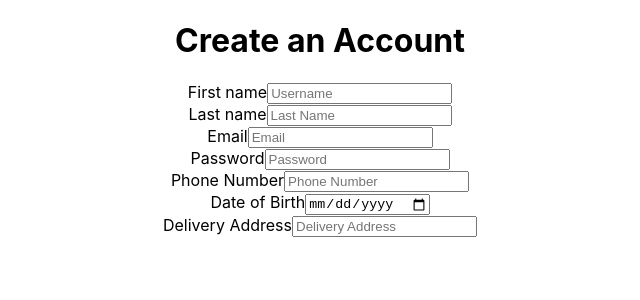
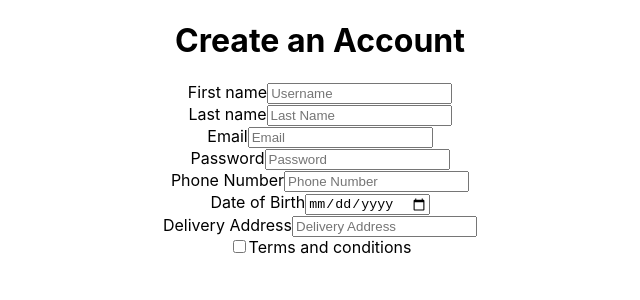
Before and after one commit to MazhaiTech/mfc-app, a React (Create React App) app in the folder client/: page / in a window 1280 px wide. Shown: the top 300 px of the page, without its empty margins (320-960 px from the left). Built offline with nearby package versions, Linux system fonts and the light colour scheme.

Commit message:
added the terms and condition in the register page

```diff
--- a/client/src/Login.js
+++ b/client/src/Login.js
@@ -23,6 +23,9 @@ export default function Login(){
             <br/>
             <label>Delivery Address</label>
             <input type="text" name="address" placeholder="Delivery Address" />
+            <br/>
+            <input type="checkbox" name="terms" placeholder="Terms and conditions" />
+            <label>Terms and conditions</label>
 
         </form>
         </div>
```
